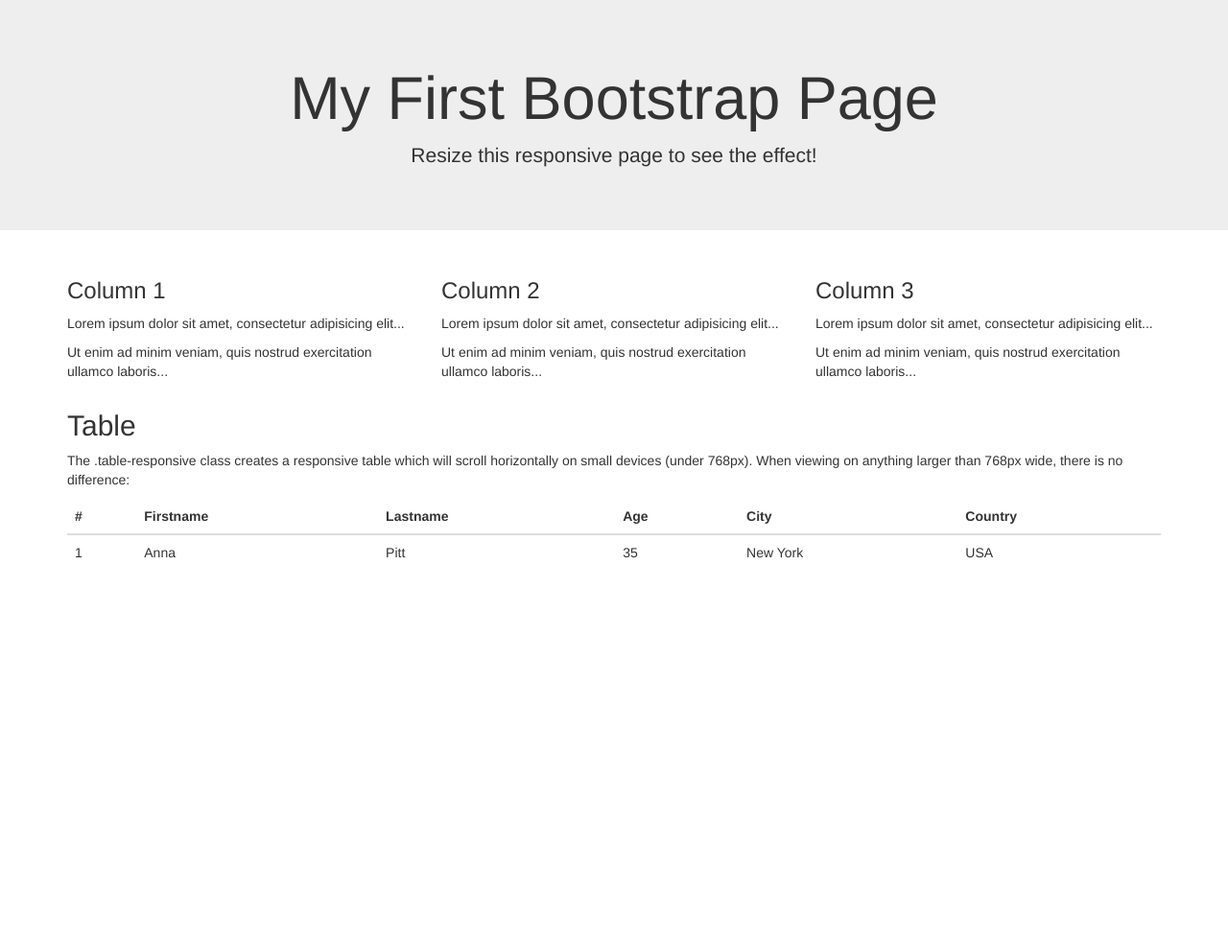
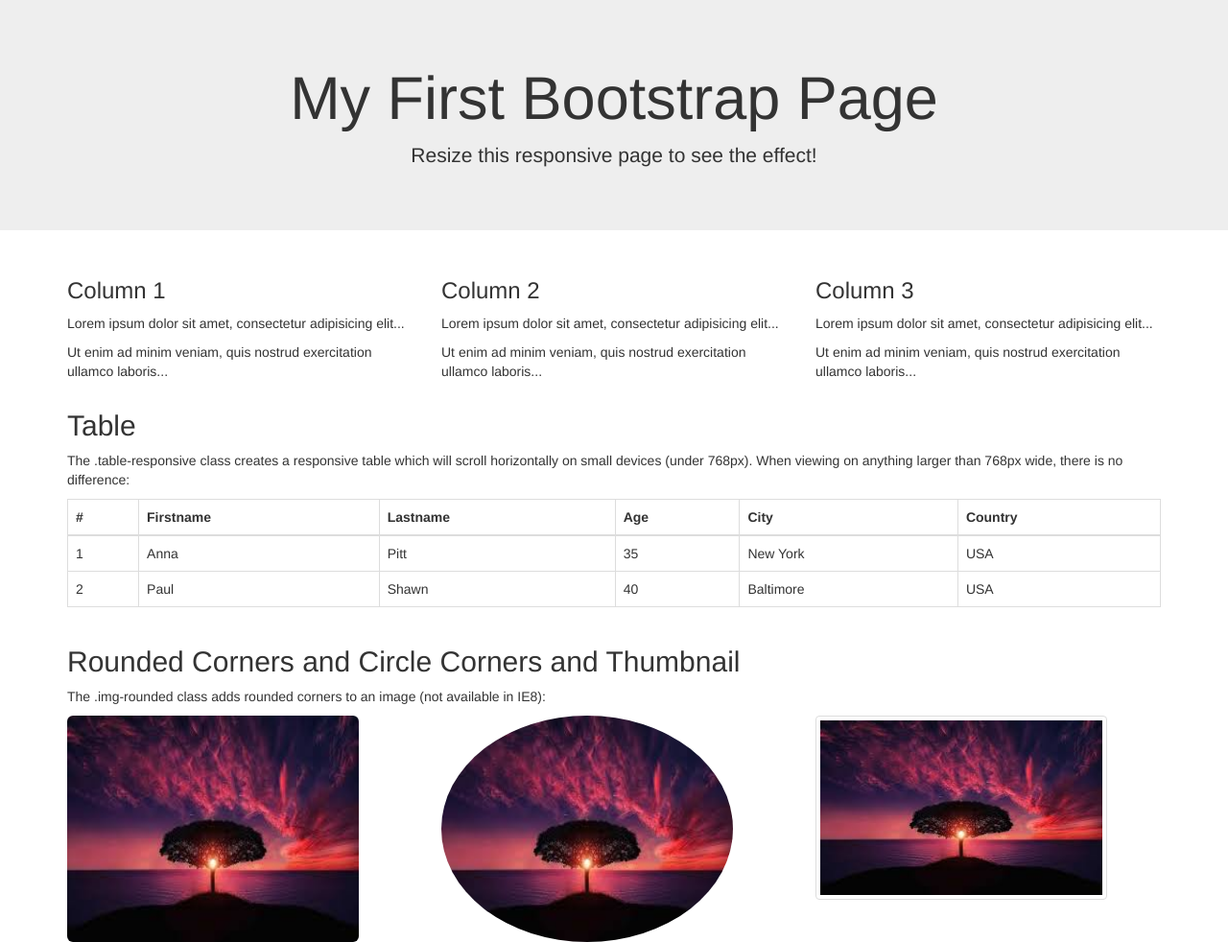
Before and after one commit to paultrigcode/bootstrap-test, a plain HTML site: page index.html in a window 1280 px wide. Shown: the whole page at 96% size. Before the commit the page ends 800 px from the top, so only its background shows below. Drawn offline with nearby package versions, Linux system fonts and the light colour scheme.

Commit message:
third commit

```diff
--- a/index.html
+++ b/index.html
@@ -36,12 +36,11 @@
 </div>
 
 
-
 <div class="container">
   <h2>Table</h2>
   <p>The .table-responsive class creates a responsive table which will scroll horizontally on small devices (under 768px). When viewing on anything larger than 768px wide, there is no difference:</p>
   <div class="table-responsive">
-  <table class="table">
+  <table class="table table-hover table-bordered">
     <thead>
       <tr>
         <th>#</th>
@@ -61,10 +60,35 @@
         <td>New York</td>
         <td>USA</td>
       </tr>
+      <tr>
+        <td>2</td>
+        <td>Paul</td>
+        <td>Shawn</td>
+        <td>40</td>
+        <td>Baltimore</td>
+        <td>USA</td>
+      </tr>
     </tbody>
   </table>
   </div>
 </div>
 
+<div class="container">
+  <h2>Rounded Corners and Circle Corners and Thumbnail</h2>
+  <p>The .img-rounded class adds rounded corners to an image (not available in IE8):</p>
+  <div class="row">
+      <div class="col-sm-4">
+          <img src="calc.jpeg" class="img-rounded" alt="Cinque Terre" width="304" height="236">
+      </div>
+      <div class="col-sm-4">
+          <img src="calc.jpeg" class="img-circle" alt="Cinque Terre" width="304" height="236">
+      </div>
+      <div class="col-sm-4">
+          <img src="calc.jpeg" class="img-thumbnail" alt="Cinque Terre" width="304" height="236">
+      </div>
+  </div>
+
+</div>
+
 </body>
 </html>
```
